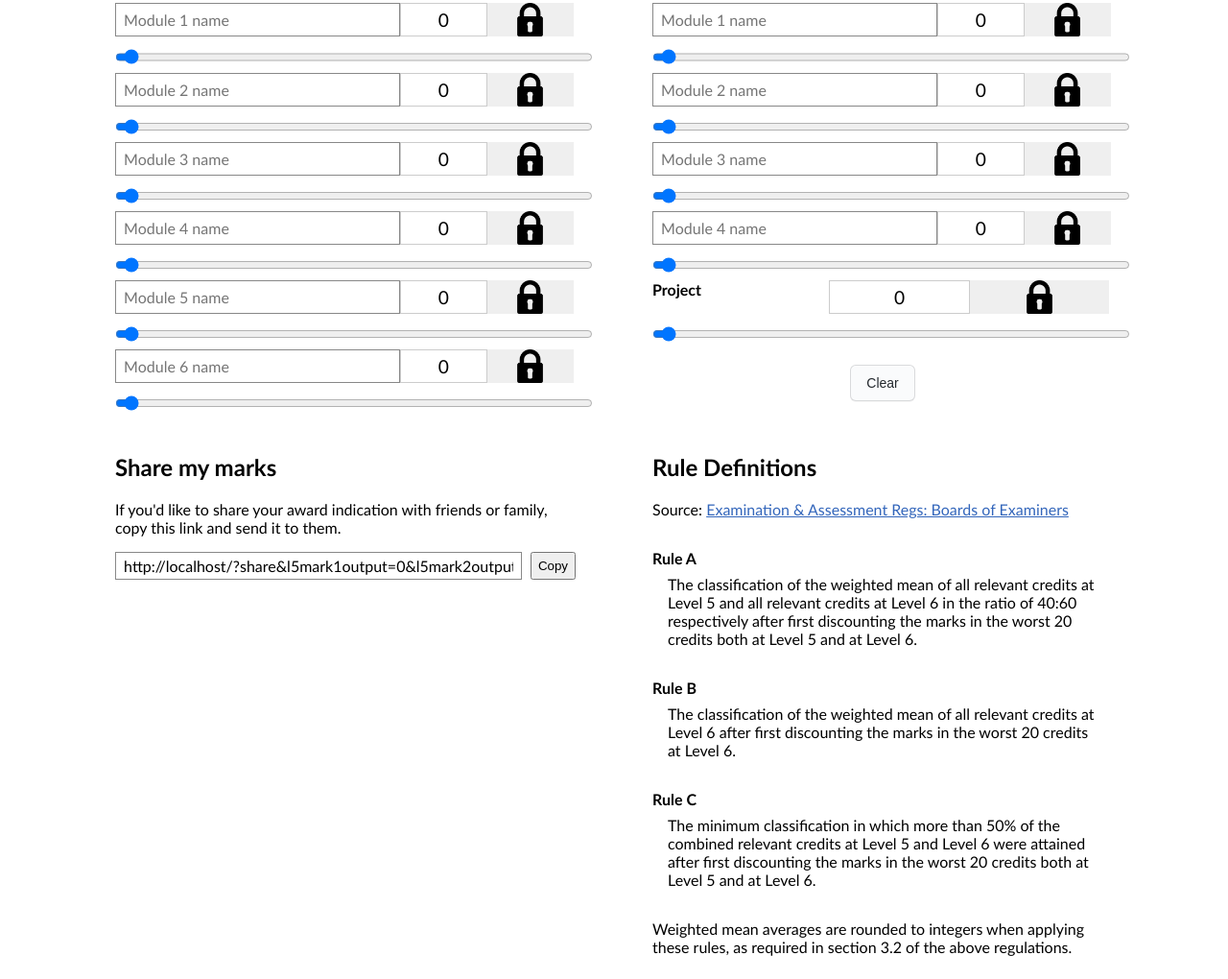
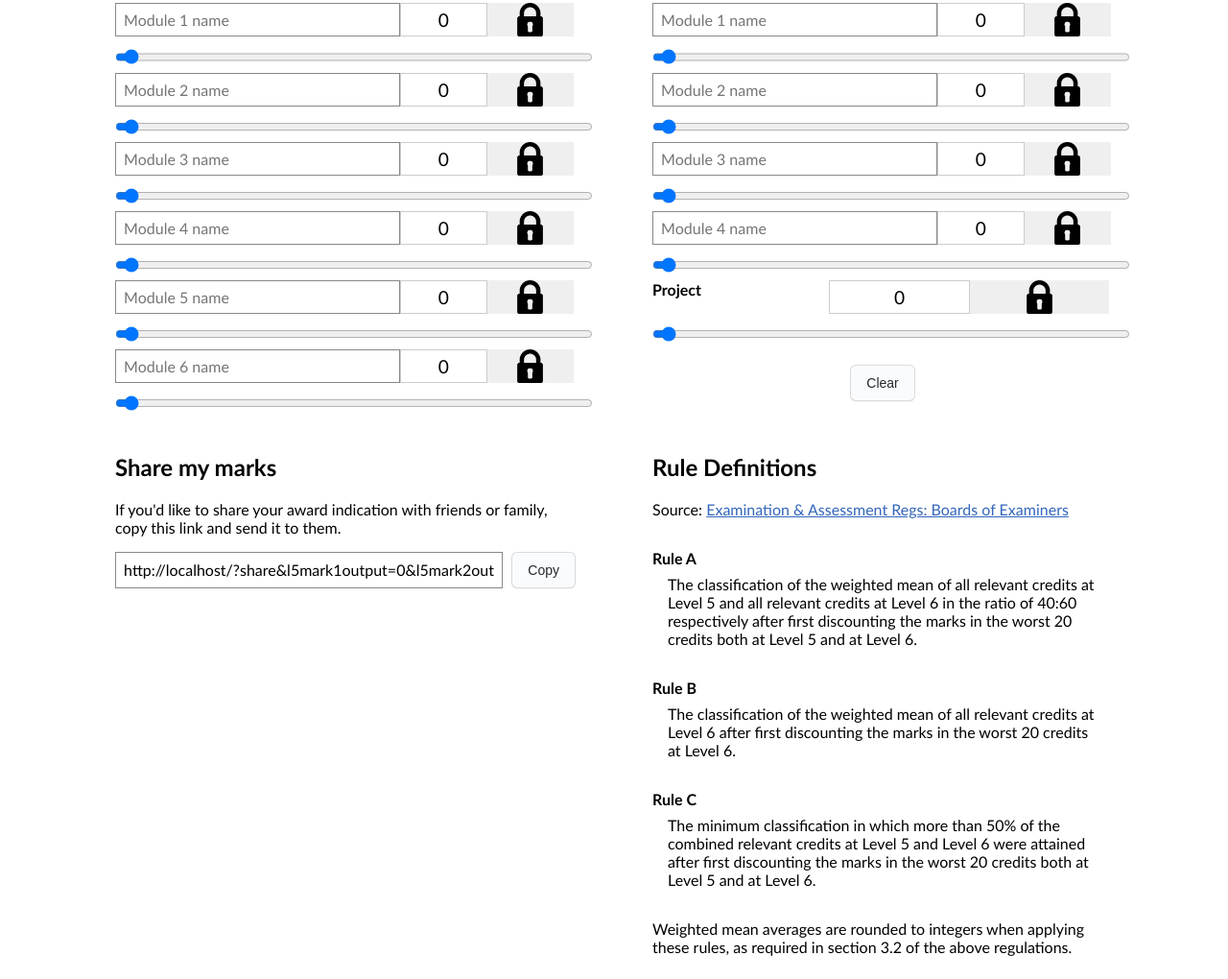
Before and after one commit to portsoc/dcalc, a website with bundled scripts: page client/index.html in a window 1280 px wide. Shown: the part 525-1545 px from the top of the page at 96% size. Built offline with nearby package versions, Linux system fonts and the light colour scheme.

Commit message:
Fixed id name

```diff
--- a/client/style.css
+++ b/client/style.css
@@ -275,7 +275,7 @@ input:focus {
 /* following CSS is adapted from: https://uiverse.io/e-coders/nervous-chipmunk-49 */
 
 #ClearButton,
-#Copy {
+#copy {
   background-color: #FAFBFC;
   border: 1px solid rgba(27, 31, 35, 0.15);
   border-radius: 6px;
```
